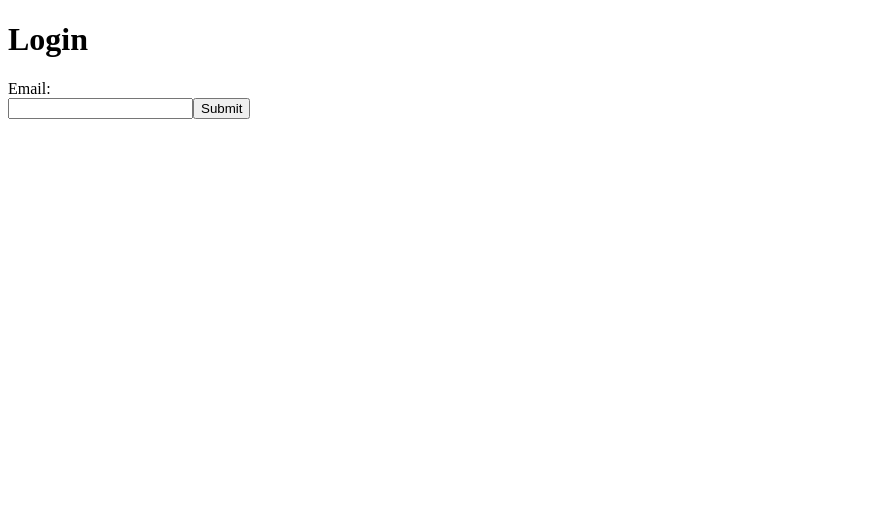
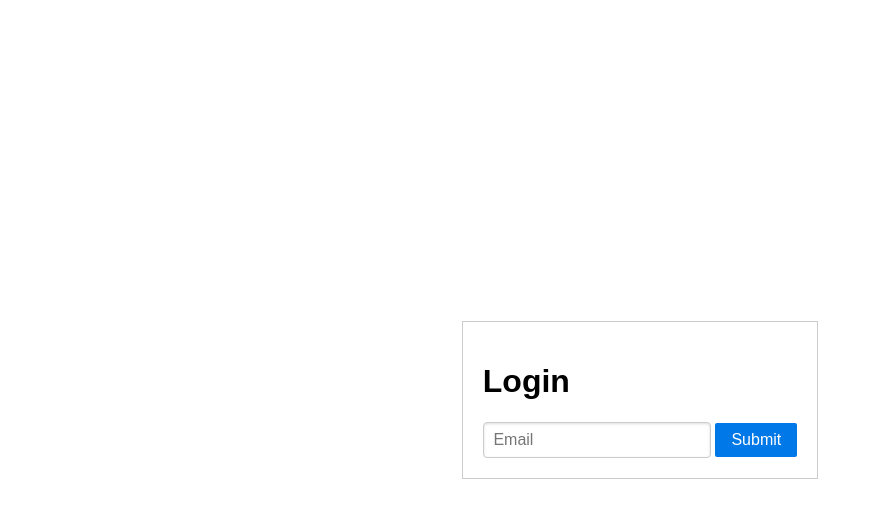
Before and after one commit to gemdrive/rdrive, a website: page login.html in a window 1280 px wide. Shown: the whole page, without its empty margins (0-873 px from the left). Drawn offline with nearby package versions, Linux system fonts and the light colour scheme.

Commit message:
Make login page pretty

```diff
--- a/login.html
+++ b/login.html
@@ -1,80 +1,82 @@
 <!doctype html>
 <html>
   <head>
+    <link rel="stylesheet" href="https://unpkg.com/purecss@2.0.3/build/pure-min.css" integrity="sha384-cg6SkqEOCV1NbJoCu11+bm0NvBRc8IYLRGXkmNrqUBfTjmMYwNKPWBTIKyw9mHNJ" crossorigin="anonymous">
+
+  <style>
+
+    html, body, main {
+      height: 100%;
+    }
+
+    main {
+      display: flex;
+      justify-content: center;
+      align-items: center;
+    }
+
+    .content {
+      padding: 20px;
+      border: 1px solid #ccc;
+    }
+
+    #check-email-text {
+      font-size: 22px;
+    }
+
+  </style>
   </head>
 
   <body>
+    <main>
+      <div class='content'>
+        <h1>Login</h1>
+        <form class='pure-form'>
+          <input id='email-text' type='email' placeholder='Email' />
+          <button id='submit-btn' class='pure-button pure-button-primary'>Submit</button>
+        </form>
+
+        <div id='check-email-text' hidden>Check your email to confirm login</div>
+      </div>
+    </main>
+
     <script>
 
-      const LoginView = (rootUrl) => {
-        const dom = document.createElement('div');
+      const form = document.querySelector('form');
+      const emailEl = document.querySelector('#email-text');
+      const submitEl = document.querySelector('#submit-btn');
+      const checkEmailText = document.querySelector('#check-email-text');
 
-        render();
-
-        function render() {
-
-          removeAllChildren(dom);
-
-          const headerEl = document.createElement('h1');
-          headerEl.innerText = "Login";
-          dom.appendChild(headerEl);
-
-          const emailLabelEl = document.createElement('div');
-          emailLabelEl.innerText = "Email:";
-          dom.appendChild(emailLabelEl);
-
-          const emailEl = document.createElement('input');
-          emailEl.type = 'email';
-          dom.appendChild(emailEl);
-
-          const submitEl = document.createElement('button');
-          submitEl.innerText = 'Submit';
       submitEl.addEventListener('click', (e) => {
 
-            dom.innerHTML = '<h1>Check your email to confirm login</h1>';
+        e.preventDefault();
 
-            fetch(rootUrl + `?pauth-method=login&email=${emailEl.value}`)
+        if (emailEl.value.length < 4) {
+          return;
+        }
+
+        form.setAttribute('hidden', true);
+        checkEmailText.removeAttribute('hidden');
+
+        fetch(`/?pauth-method=login&email=${emailEl.value}`)
         .then(response => {
           console.log(response);
           if (response.status !== 200) {
-                throw new Error("Login failed");
+            throw new Error("Invalid response code");
           }
 
           return response.text();
         })
         .then(token => {
-              dom.dispatchEvent(new CustomEvent('logged-in', {
-                bubbles: true,
-                detail: {
-                  token,
-                },
-              }));
+          location.reload();
         })
         .catch(e => {
           console.error(e);
           alert("Login failed. Please try again");
-              render();
+          form.removeAttribute('hidden');
+          checkEmailText.setAttribute('hidden', true);
         });
       });
-          dom.appendChild(submitEl);
-        }
-
-        return dom;
-      };
-
-      function removeAllChildren(el) {
-        while (el.firstChild) {
-          el.removeChild(el.firstChild);
-        }
-      }
-
-      const loginView = LoginView('');
-      loginView.addEventListener('logged-in', () => {
-        location.reload();
-      });
-
-      document.body.appendChild(loginView);
-
     </script>
   </body>
 </html>
```
Also changed, not shown: index.js (+6 -2 lines). Lines whose indentation alone changed are shown as unchanged.
